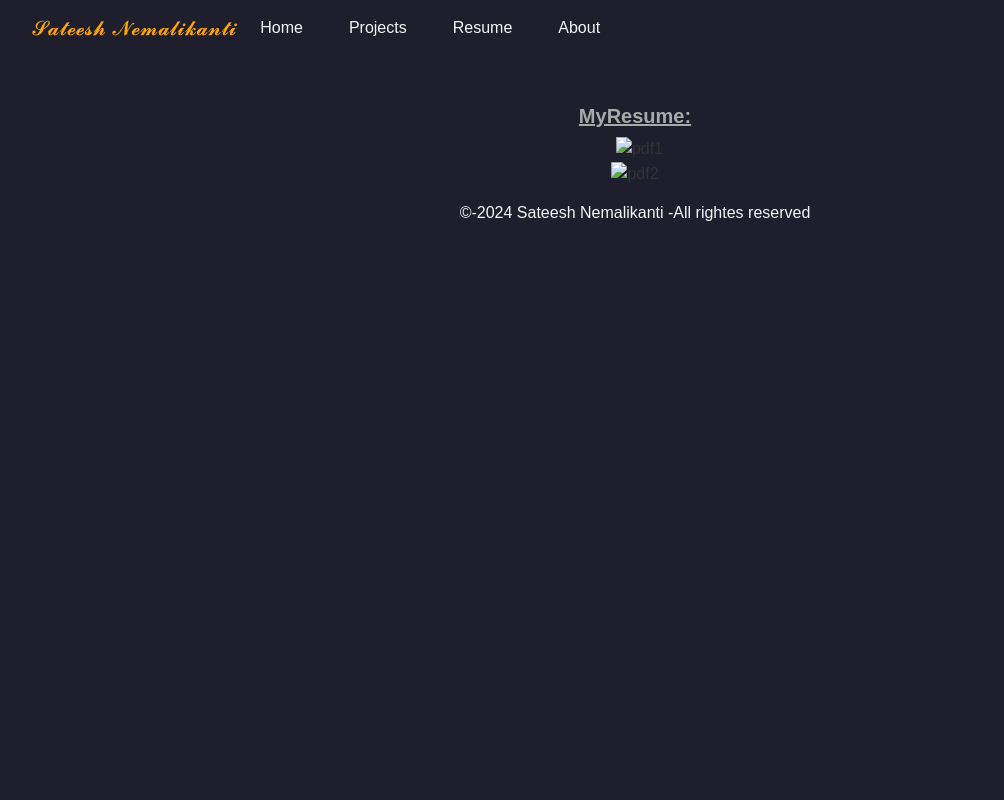
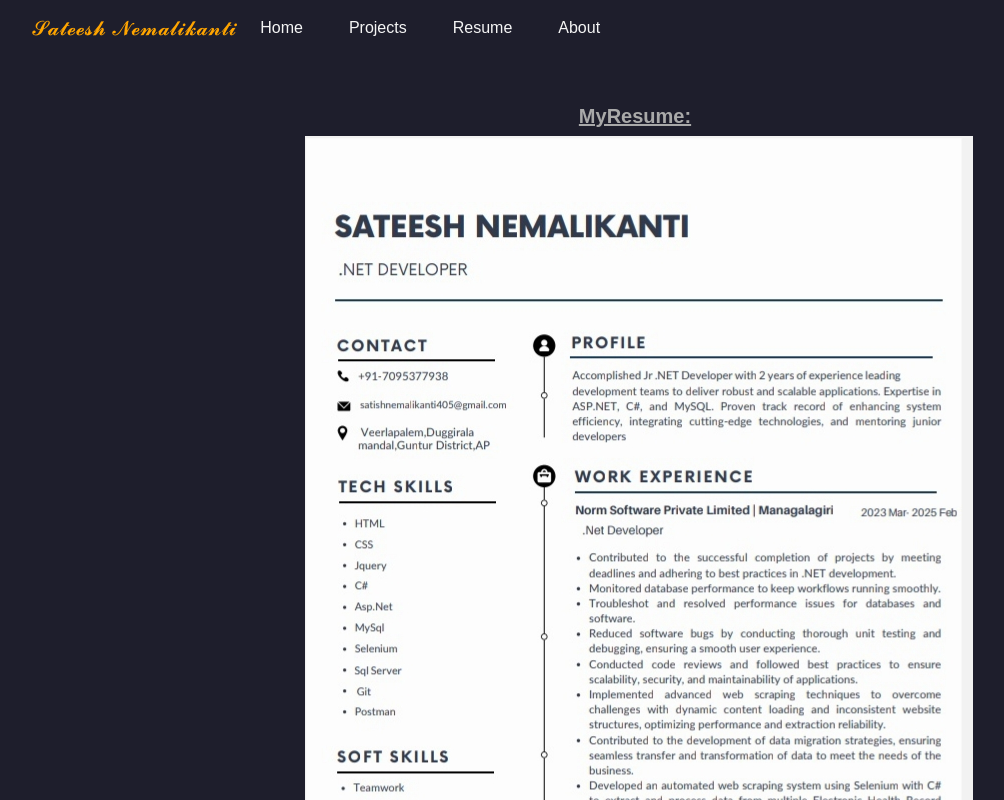
Before and after one commit to Satish12883/myWeb, a plain HTML site: page Docs.html in a window 1280 px wide. Shown: the top 800 px of the page, without its empty margins (5-1009 px from the left). Drawn offline with nearby package versions, Linux system fonts and the light colour scheme.

Commit message:
Update Docs

```diff
--- a/Docs.html
+++ b/Docs.html
@@ -182,8 +182,8 @@
     <div class="pdf-container mt-5">
         <div align="center">
             <h5 id="title"><u>MyResume:</u></h5>&nbsp;
-            <img src="images/Rsm1.jpeg" alt="pdf1" height="auto" width="auto"><br>
-            <img src="images/Rsm2.jpeg" alt="pdf2" height="auto" width="auto">
+            <img src="images/Rsm1.jpg" alt="pdf1" height="auto" width="auto"><br>
+            <img src="images/Rsm2.jpg" alt="pdf2" height="auto" width="auto">
         </div>
     </div>
 
```
